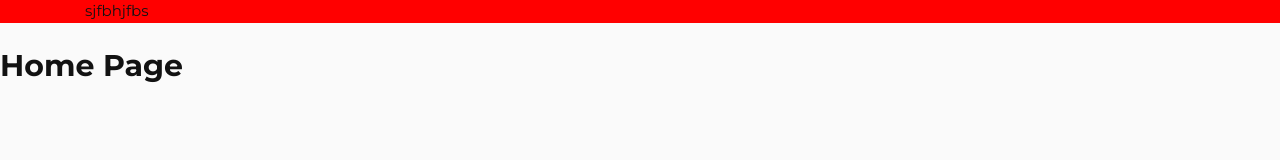
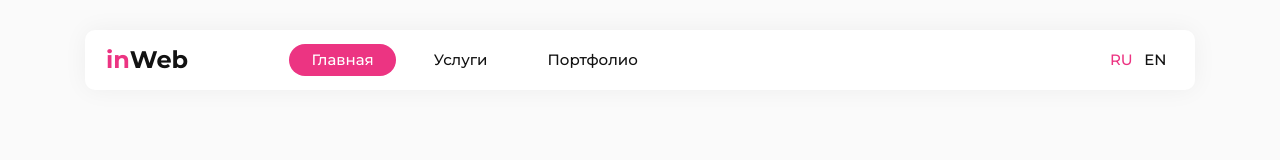
Before and after one commit to gitMike23/Portfolio_2, a website: page src/index.html in a window 1280 px wide. Drawn offline with nearby package versions, Linux system fonts and the light colour scheme; files that its build step writes are made by us from their sources.

Commit message:
Header done

```diff
--- a/src/assets/sass/blocks/header.scss
+++ b/src/assets/sass/blocks/header.scss
@@ -1,4 +1,16 @@
 .header {
-    background-color: red;
+    margin-top: 2rem;
+}
+
+.header__inner {
+    padding: .8rem 1.4rem;
+
+    background-color: $white;
+    border-radius: $radius;
+    box-shadow: $shadow;
+}
+
+.header__row {
+    align-items: center;
 
 }
--- /dev/null
+++ b/src/assets/sass/blocks/lang.scss
@@ -0,0 +1,18 @@
+.lang {
+    text-align: right;
+
+    font-size: 1rem;
+    font-weight: 500;
+}
+
+.lang__item {
+    margin-right: .5rem;
+
+    color: $black;
+    text-decoration: none;
+    text-transform: uppercase;
+}
+
+.lang__item--active {
+    color: $pink;
+}
--- /dev/null
+++ b/src/assets/sass/blocks/logo.scss
@@ -0,0 +1,10 @@
+.logo {
+    color: $black;
+    font-size: 1.6rem;
+    font-weight: 700;
+    text-decoration: none;
+}
+.logo__prefix {
+    color: $pink;
+
+}
--- /dev/null
+++ b/src/assets/sass/blocks/nav.scss
@@ -0,0 +1,29 @@
+.nav {
+    display: flex;
+    font-size: 1rem;
+    font-weight: 500;
+}
+.nav__link {
+    padding: .3rem 1.5rem;
+    margin-right: 1rem;
+
+    color: $black;
+    text-decoration: none;
+
+    border-radius: 20px;
+
+    transition: background .1s linear;
+
+    &:hover {
+        background-color: darken($gray, 3%);
+    }
+    &:last-child {
+        margin-right: 0;
+    }
+}
+
+.nav__link--active {
+    background-color: $pink;
+    color: $white;
+
+}
--- a/src/assets/sass/style.scss
+++ b/src/assets/sass/style.scss
@@ -28,3 +28,6 @@ body {
 
 /* Blocks */
 @import "blocks/header.scss";
+@import "blocks/logo.scss";
+@import "blocks/nav.scss";
+@import "blocks/lang.scss";
--- a/src/assets/sass/vars.scss
+++ b/src/assets/sass/vars.scss
@@ -1,6 +1,6 @@
 
 $white: #fff;
-$pink: #cf246c;
+$pink: #ec3482;
 $black: #121212;
 $gray: #fafafa;
 $gray_dark: #a1a1a1;
--- a/src/index.html
+++ b/src/index.html
@@ -3,10 +3,4 @@ layout: default
 title: Home Page
 ---
 
-<header class="header">
-    <div class="container">
-        sjfbhjfbs
-    </div>
-</header>
-
-<h1>Home Page</h1>
+<!-- Header -->
--- a/src/tpl/layouts/default.html
+++ b/src/tpl/layouts/default.html
@@ -5,6 +5,10 @@
 
 </head>
 <body>
+    <!-- Header -->
+    {{> header }}
+
+
     {{> body }}
 
 <script src="assets/js/script.min.js"></script>
--- /dev/null
+++ b/src/tpl/partials/header.html
@@ -0,0 +1,29 @@
+<header class="header">
+    <div class="container">
+        <div class="header__inner">
+
+            <div class="row  header__row">
+                <div class="col-lg-2">
+                    <a href="#" class="logo">
+                        <span class="logo__prefix">in</span>Web
+                    </a>
+                </div>
+                <div class="col-lg-8">
+                    <nav class="nav">
+                        <a href="#" class="nav__link nav__link--active">Главная</a>
+                        <a href="#" class="nav__link">Услуги</a>
+                        <a href="#" class="nav__link">Портфолио</a>
+
+                    </nav>
+                </div>
+                <div class="col-lg-2">
+                    <div class="lang">
+                        <a href="" class="lang__item lang__item--active">ru</a>
+                        <a href="" class="lang__item">en</a>
+                    </div>
+                </div>
+            </div> <!--/.row-->
+
+        </div> <!--/.header__inner-->
+    </div><!--/.container-->
+</header>
```
Also changed, not shown: dist/assets/css/style.css, dist/assets/css/style.min.css, dist/index.html.
